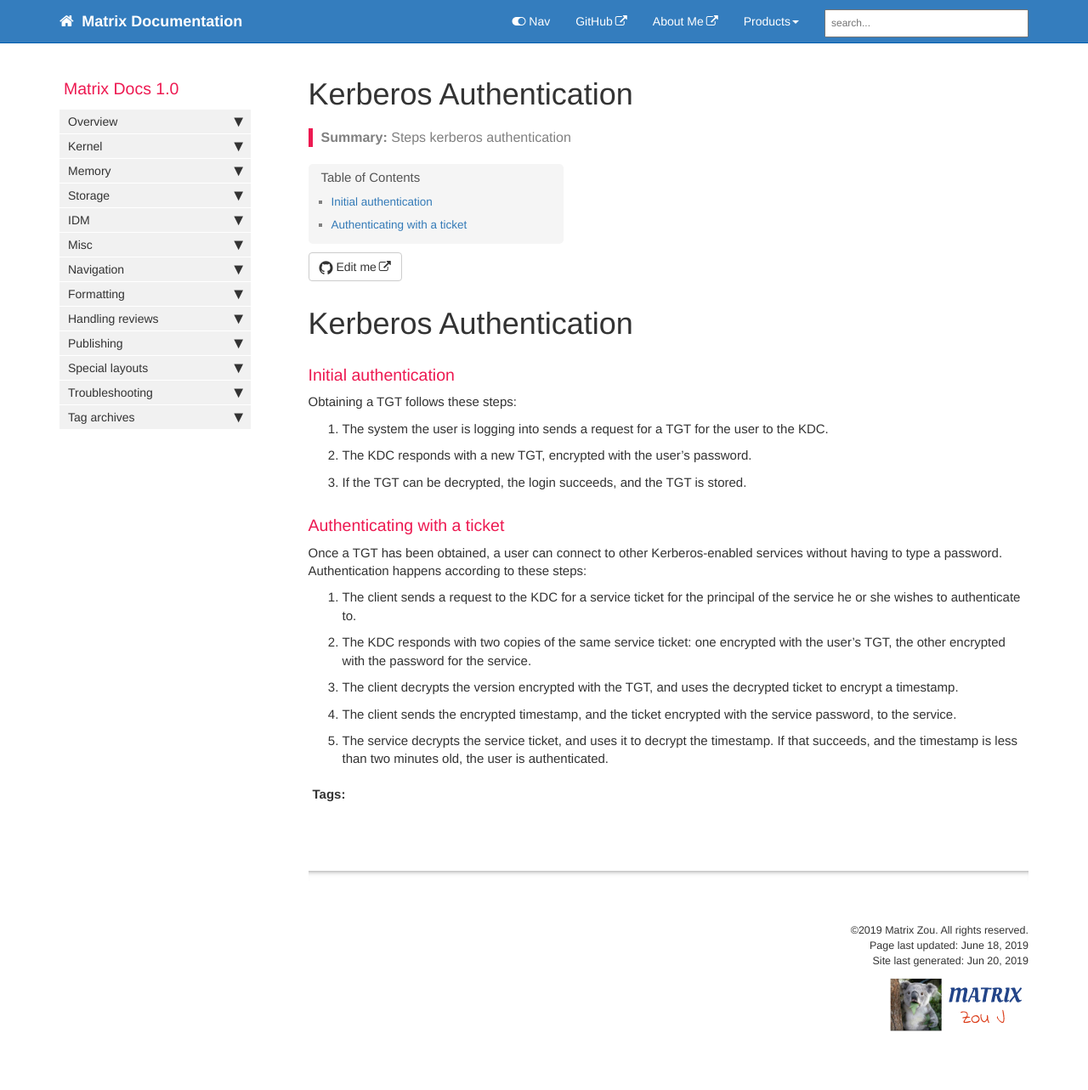
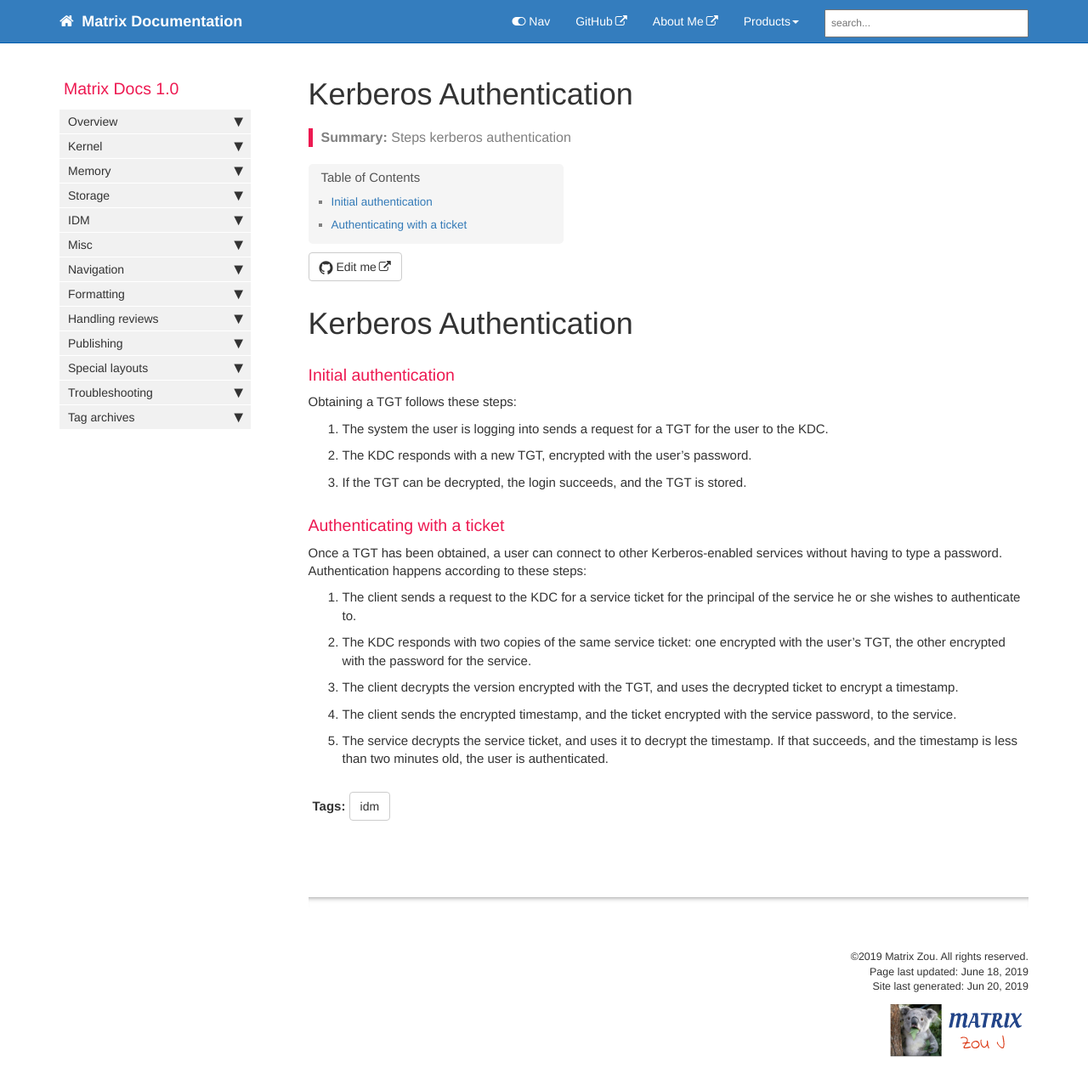
Before and after one commit to matrixzj/documentations, a Jekyll site: the page built from pages/idm/idm_kerberos_authentication.md, in a window 1280 px wide and 1316 px high. Shown: the top 1283 px of the window at 85% size. Built offline with Jekyll 4.4.1, drawn with Linux system fonts in a browser that asks for light colours; comment, search, counter and statistics services are not loaded.

Commit message:
There are 1 files have been modified at 2019-06-20 08:44:49 . 	-rw-r--r-- 1 jzou ops 426 Jun 20 08:44 _data/tags.yml No files have been added. No files have been deleted. No file type has been changed.

```diff
--- a/_data/tags.yml
+++ b/_data/tags.yml
@@ -3,6 +3,10 @@
 # In other words, the last line must be the last tag in the allowed-tags list.
 allowed-tags:
   - kernel
+  - memory
+  - storage
+  - idm
+  - misc
   - getting_started
   - content_types
   - navigation
```
